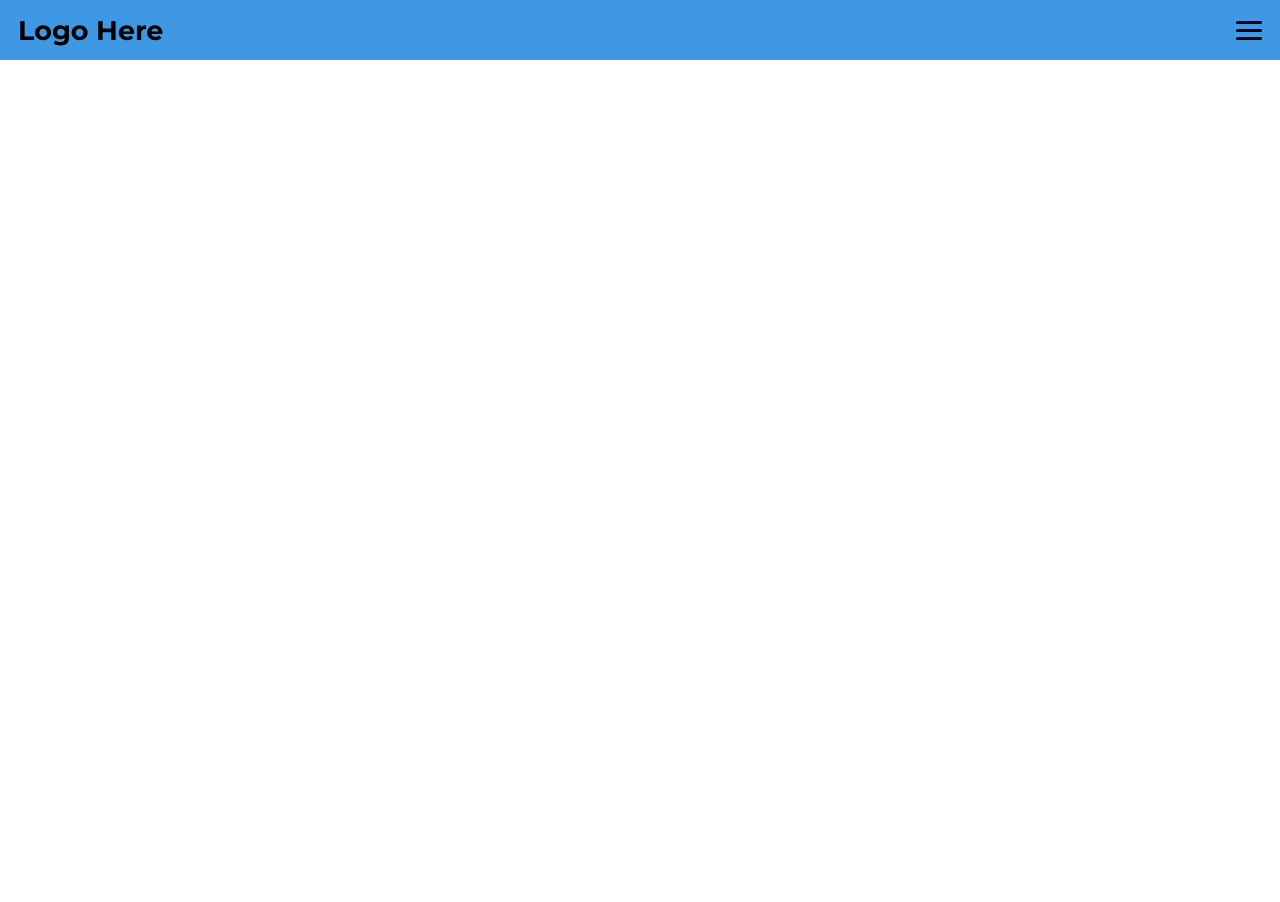
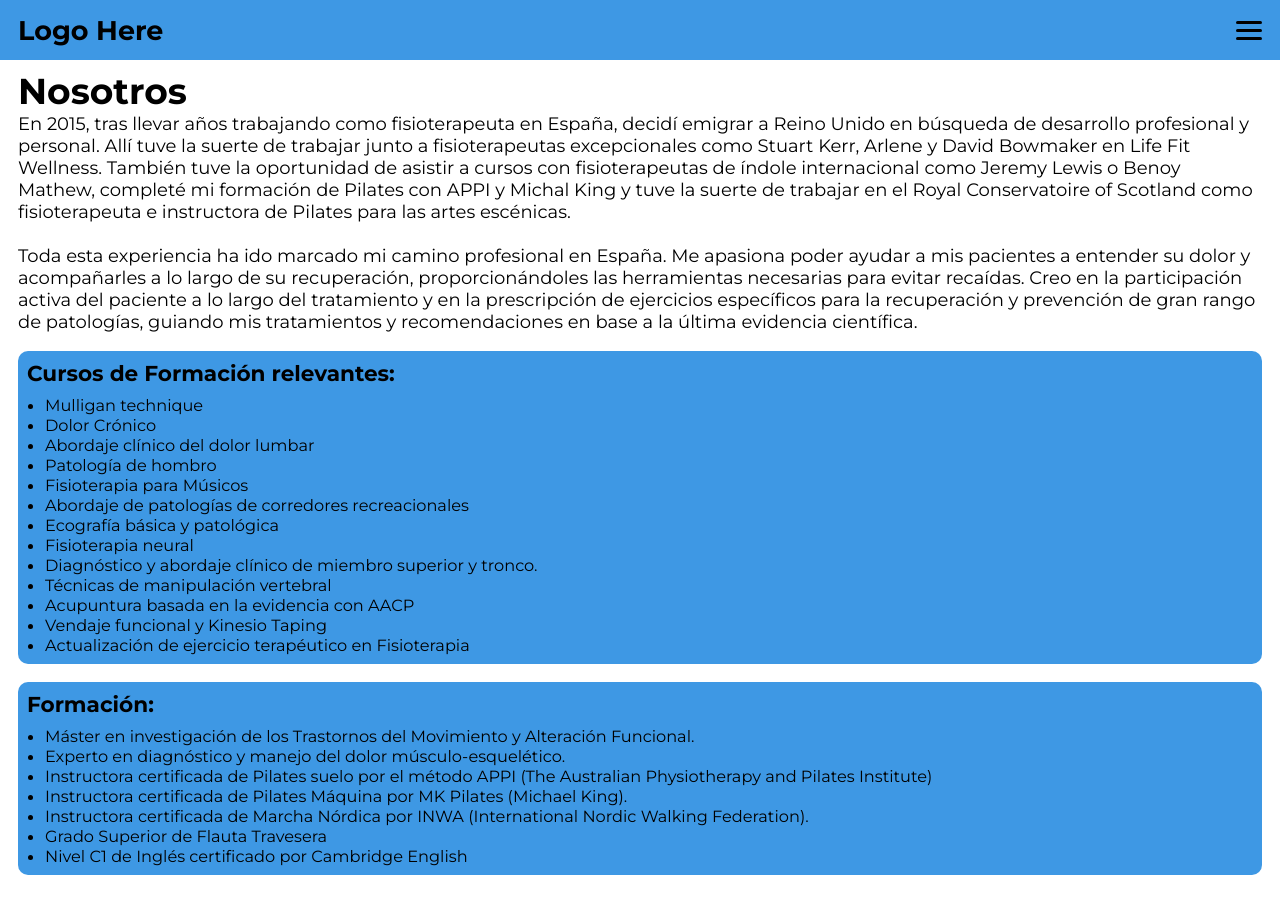
Before and after one commit to mikebarr24/fisioml, a React (Create React App) app: page /nosotros in a window 1280 px wide. Before the commit the page ends 800 px from the top, so only its background shows below. Built offline with nearby package versions, Linux system fonts and the light colour scheme.

Commit message:
Add nosotros page

```diff
--- a/src/App.js
+++ b/src/App.js
@@ -6,7 +6,7 @@ import PilatesSuelo from "./pages/PilatesSuelo";
 import PilatesMaquina from "./pages/PilatesMaquina";
 import MarchaNordica from "./pages/MarchaNordica";
 import StandingPilates from "./pages/StandingPilates";
-
+import NosotrosPage from "./pages/NosotrosPage";
 function App() {
   return (
     <div className="App">
@@ -18,6 +18,7 @@ function App() {
         <Route path="/pilates-maquina" element={<PilatesMaquina />} />
         <Route path="/marcha-nordica" element={<MarchaNordica />} />
         <Route path="/standing-pilates" element={<StandingPilates />} />
+        <Route path="/nosotros" element={<NosotrosPage />} />
       </Routes>
     </div>
   );
--- a/src/_config.scss
+++ b/src/_config.scss
@@ -55,7 +55,7 @@ button {
   background-color: $primary-color;
   padding: 0.5rem;
   border-radius: 10px;
-  margin-bottom: 1rem;
+  margin: 1rem 0;
   h2 {
     margin-bottom: 0.5rem;
     font-size: 1.2rem;
--- a/src/components/Navbar/Navbar.js
+++ b/src/components/Navbar/Navbar.js
@@ -30,9 +30,9 @@ function Navbar() {
           <HashLink smooth to="/#services" onClick={toggle}>
             <li>Servicios</li>
           </HashLink>
-          <Link to="/">
+          <HashLink smooth to="/#nosotros" onClick={toggle}>
             <li>Nosotros</li>
-          </Link>
+          </HashLink>
           <HashLink smooth to="/#contacto" onClick={toggle}>
             <li>Contacto</li>
           </HashLink>
--- a/src/components/home/Nosotros/Nosotros.js
+++ b/src/components/home/Nosotros/Nosotros.js
@@ -1,5 +1,7 @@
+import { Link } from "react-router-dom";
 import Button from "../../default/Button";
 import "./Nosotros.scss";
+import NosotrosPage from "../../../pages/NosotrosPage";
 
 function Nosotros() {
   return (
@@ -23,7 +25,9 @@ function Nosotros() {
           Fisioterapeuta
         </p>
       </div>
-      <Button name="Leer Mas" className="nosotros-button" />
+      <Link to="/nosotros" className="nosotros-button-link">
+        <Button name="Leer Mas" className="nosotros-button" />
+      </Link>
     </section>
   );
 }
--- a/src/components/home/Nosotros/Nosotros.scss
+++ b/src/components/home/Nosotros/Nosotros.scss
@@ -1,6 +1,7 @@
 @import "../../../config";
 
 #nosotros {
+  scroll-margin-top: $mob-nav-height;
   display: flex;
   flex-direction: column;
   width: 100%;
@@ -16,11 +17,14 @@
       max-width: 90%;
     }
   }
-  .nosotros-button {
+  .nosotros-button-link {
     align-self: center;
-    padding: 1rem 2rem;
-    font-size: 1rem;
-    background-color: $primary-color;
-    margin-bottom: 1rem;
+    .nosotros-button {
+      align-self: center;
+      padding: 1rem 2rem;
+      font-size: 1rem;
+      background-color: $primary-color;
+      margin-bottom: 1rem;
+    }
   }
 }
--- /dev/null
+++ b/src/pages/NosotrosPage.js
@@ -0,0 +1,76 @@
+import "./NosotrosPage.scss";
+
+function NosotrosPage() {
+  return (
+    <div className="container nosotros-page">
+      <h1 className="page-title">Nosotros</h1>
+      <p className="page-text">
+        En 2015, tras llevar años trabajando como fisioterapeuta en España,
+        decidí emigrar a Reino Unido en búsqueda de desarrollo profesional y
+        personal. Allí tuve la suerte de trabajar junto a fisioterapeutas
+        excepcionales como Stuart Kerr, Arlene y David Bowmaker en Life Fit
+        Wellness. También tuve la oportunidad de asistir a cursos con
+        fisioterapeutas de índole internacional como Jeremy Lewis o Benoy
+        Mathew, completé mi formación de Pilates con APPI y Michal King y tuve
+        la suerte de trabajar en el Royal Conservatoire of Scotland como
+        fisioterapeuta e instructora de Pilates para las artes escénicas.
+        <br />
+        <br />
+        Toda esta experiencia ha ido marcado mi camino profesional en España. Me
+        apasiona poder ayudar a mis pacientes a entender su dolor y acompañarles
+        a lo largo de su recuperación, proporcionándoles las herramientas
+        necesarias para evitar recaídas. Creo en la participación activa del
+        paciente a lo largo del tratamiento y en la prescripción de ejercicios
+        específicos para la recuperación y prevención de gran rango de
+        patologías, guiando mis tratamientos y recomendaciones en base a la
+        última evidencia científica.
+      </p>
+      <div className="page-bullet-section">
+        <h2>Cursos de Formación relevantes:</h2>
+        <ul>
+          <li>Mulligan technique</li>
+          <li>Dolor Crónico</li>
+          <li>Abordaje clínico del dolor lumbar</li>
+          <li>Patología de hombro</li>
+          <li>Fisioterapia para Músicos</li>
+          <li>Abordaje de patologías de corredores recreacionales</li>
+          <li>Ecografía básica y patológica</li>
+          <li>Fisioterapia neural</li>
+          <li>Diagnóstico y abordaje clínico de miembro superior y tronco.</li>
+          <li>Técnicas de manipulación vertebral</li>
+          <li>Acupuntura basada en la evidencia con AACP</li>
+          <li>Vendaje funcional y Kinesio Taping</li>
+          <li>Actualización de ejercicio terapéutico en Fisioterapia</li>
+        </ul>
+      </div>
+      <div className="page-bullet-section">
+        <h2>Formación:</h2>
+        <ul>
+          <li>
+            Máster en investigación de los Trastornos del Movimiento y
+            Alteración Funcional.
+          </li>
+          <li>
+            Experto en diagnóstico y manejo del dolor músculo-esquelético.
+          </li>
+          <li>
+            Instructora certificada de Pilates suelo por el método APPI (The
+            Australian Physiotherapy and Pilates Institute)
+          </li>
+          <li>
+            Instructora certificada de Pilates Máquina por MK Pilates (Michael
+            King).
+          </li>
+          <li>
+            Instructora certificada de Marcha Nórdica por INWA (International
+            Nordic Walking Federation).
+          </li>
+          <li>Grado Superior de Flauta Travesera</li>
+          <li>Nivel C1 de Inglés certificado por Cambridge English</li>
+        </ul>
+      </div>
+    </div>
+  );
+}
+
+export default NosotrosPage;
--- /dev/null
+++ b/src/pages/NosotrosPage.scss
@@ -0,0 +1,8 @@
+@import "../config";
+
+.nosotros-page {
+  margin-top: $mob-nav-height;
+  li {
+    font-size: 0.9rem;
+  }
+}
```
